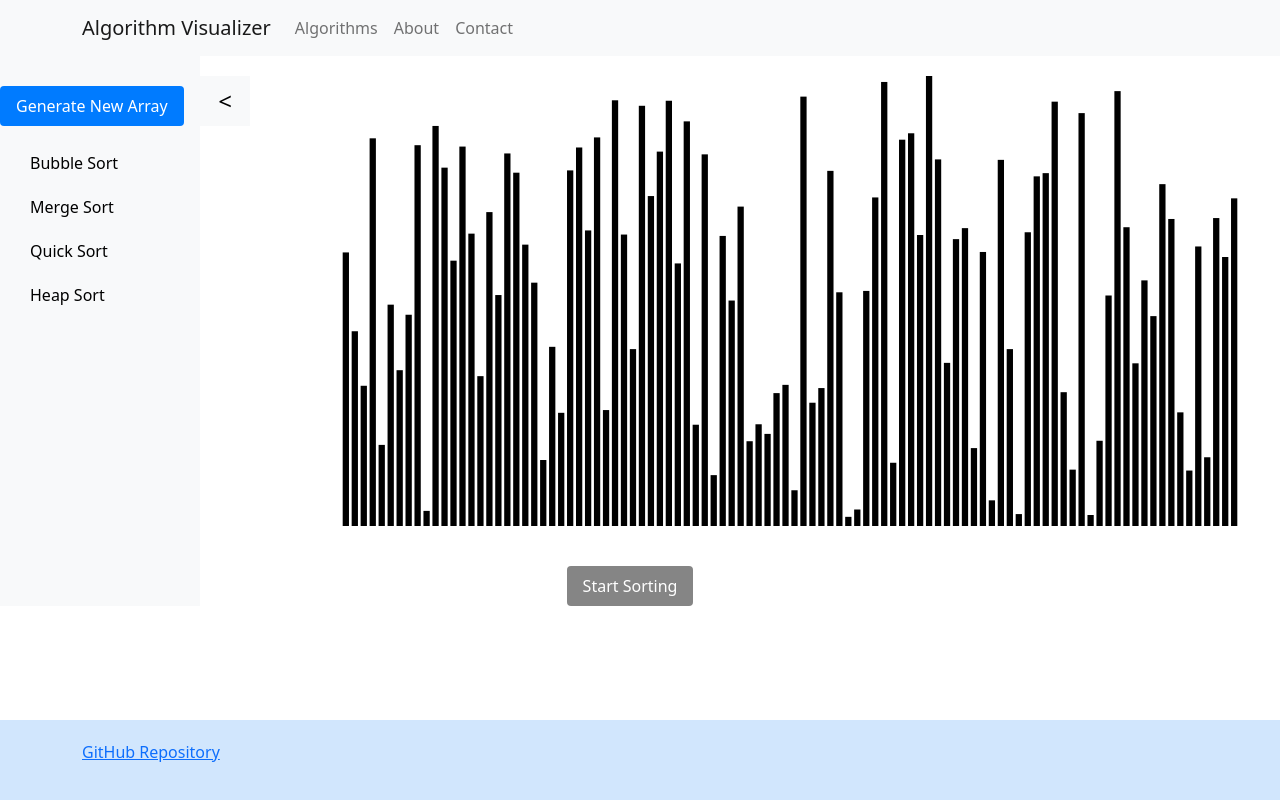
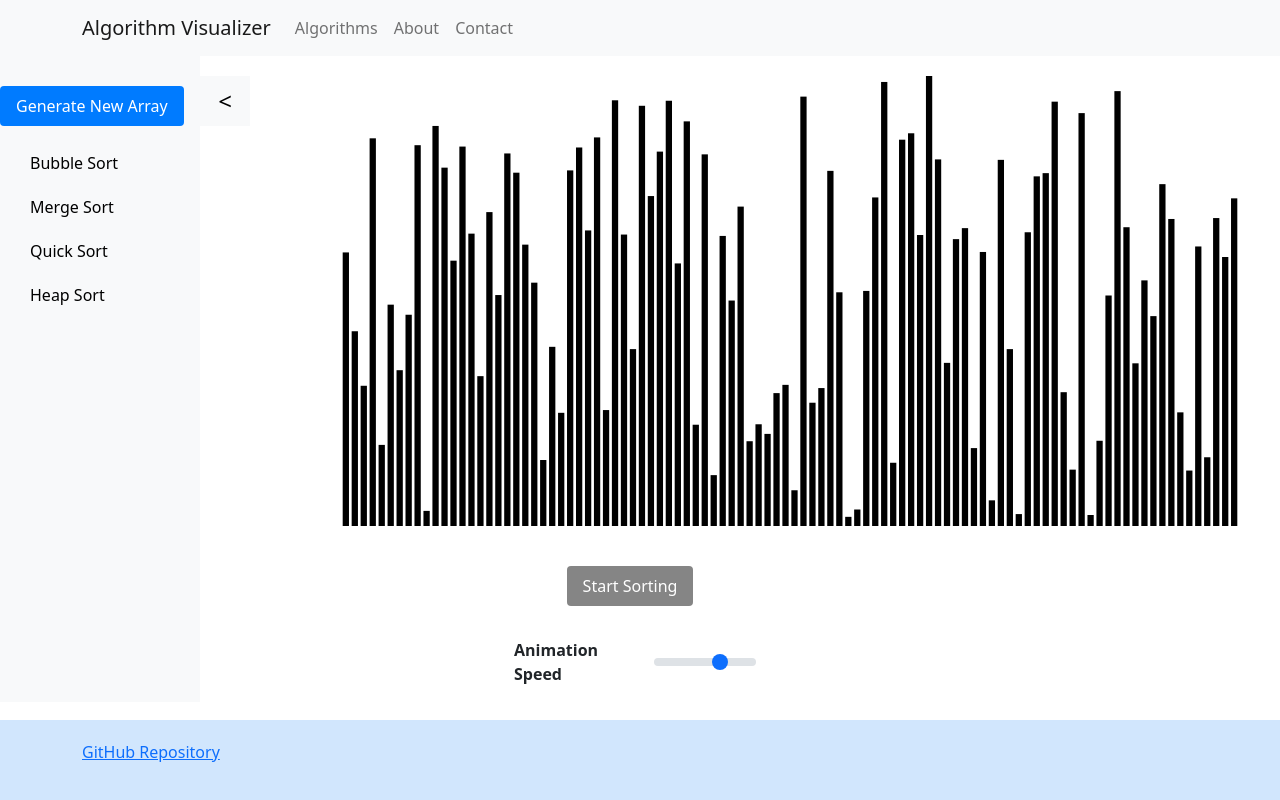
Before and after one commit to Rathetsu/algorithm-visualizer, a React (Create React App) app: page /algorithm-visualizer/sorting-algorithms in a window 1280 px wide. Built offline with nearby package versions, Linux system fonts and the light colour scheme.

Commit message:
Added a slider to modify the animation speed

```diff
--- a/src/components/Algorithms/SortingAlgorithms/SortingVisualizer/SortingVisualizer.css
+++ b/src/components/Algorithms/SortingAlgorithms/SortingVisualizer/SortingVisualizer.css
@@ -82,3 +82,19 @@
 	background-color: #646464;
 	cursor: not-allowed;
 }
+
+.slider-label {
+	font-weight: bold;
+	margin-right: 10px;
+	min-width: 130px;
+}
+
+.sorting-button-container {
+	display: flex;
+	flex-direction: column;
+	gap: 1rem;
+}
+
+.animation-speed-slider-container span {
+	margin-left: 10px;
+}
--- a/src/components/Algorithms/SortingAlgorithms/SortingVisualizer/SortingVisualizer.js
+++ b/src/components/Algorithms/SortingAlgorithms/SortingVisualizer/SortingVisualizer.js
@@ -10,7 +10,7 @@ import { mergeSort, quickSort, heapSort, bubbleSort } from '../SortingAlgorithms
 const SortingVisualizer = () => {
 	const [array, setArray] = useState([]);
 	const [selectedAlgorithm, setSelectedAlgorithm] = useState(null);
-	// const [sorting, setSorting] = useState(false);
+	const [animationSpeed, setAnimationSpeed] = useState(50);
 
 	const generateRandomArray = () => {
 		let max = 1000
@@ -19,11 +19,12 @@ const SortingVisualizer = () => {
 		setArray(newArray);
 	};
 
+
 	const startSorting = () => {
-		animateSorting(selectedAlgorithm.function(array), ref, 1);
+		animateSorting(selectedAlgorithm.function(array), ref, animationSpeed);
 	};
 
-	const animateSorting = (steps, ref, animationSpeed = 50) => {
+	const animateSorting = (steps, ref, animationSpeed = 5) => {
 		console.log('steps: ', steps);
 		if (steps.length === 0) return;
 
@@ -44,7 +45,7 @@ const SortingVisualizer = () => {
 				bars
 					.filter((_, idx) => idx === step.first || idx === step.second)
 					.transition()
-					.duration(animationSpeed / 2)
+					.duration(animationSpeed)
 					.style('fill', 'red');
 			} else if (step.type === 'swap') {
 				// Swap the array values
@@ -54,7 +55,7 @@ const SortingVisualizer = () => {
 				bars
 					.data(array)
 					.transition()
-					.duration(animationSpeed / 2)
+					.duration(animationSpeed)
 					.attr('y', (d) => y(d))
 					.attr('height', (d) => height - y(d))
 					.style('fill', 'steelblue')
@@ -71,7 +72,7 @@ const SortingVisualizer = () => {
 				bars
 					.data(array)
 					.transition()
-					.duration(animationSpeed / 2)
+					.duration(animationSpeed)
 					.attr('y', (d) => y(d))
 					.attr('height', (d) => height - y(d))
 					.style('fill', (_, idx) => (idx === step.index ? 'green' : 'steelblue'));
@@ -85,12 +86,19 @@ const SortingVisualizer = () => {
 				// Reset bar colors after sorting is finished
 				bars
 					.transition()
-					.duration(animationSpeed / 2)
+					.duration(animationSpeed)
 					.delay((_, idx) => idx * 10)
 					.style('fill', 'steelblue');
 			}
-		}, animationSpeed);
+		}, animationSpeed * 2);
 	};
+
+	const onChangeSlider = (event) => {
+		const max = 150;
+		let speed = max - event.target.value + 1;
+		console.log('speed: ', speed);
+		setAnimationSpeed(speed);
+	}
 
 
 	useEffect(() => {
@@ -143,8 +151,6 @@ const SortingVisualizer = () => {
 		// animateSorting(sortingSteps, 5);
 	};
 
-
-
 	return (
 		<div className='sorting-visualizer'>
 			<SideBar
@@ -177,6 +183,18 @@ const SortingVisualizer = () => {
 					>
 						Start Sorting
 					</button>
+					<div className="animation-speed-slider-container d-flex align-items-center my-3">
+						<span className="slider-label">Animation Speed</span>
+						<input
+							type="range"
+							className="form-range"
+							min="1"
+							max="150"
+							value={150 + 1 - animationSpeed}
+							id="animation-speed-slider"
+							onChange={onChangeSlider}
+						/>
+					</div>
 				</div>
 
 			</div>
```
